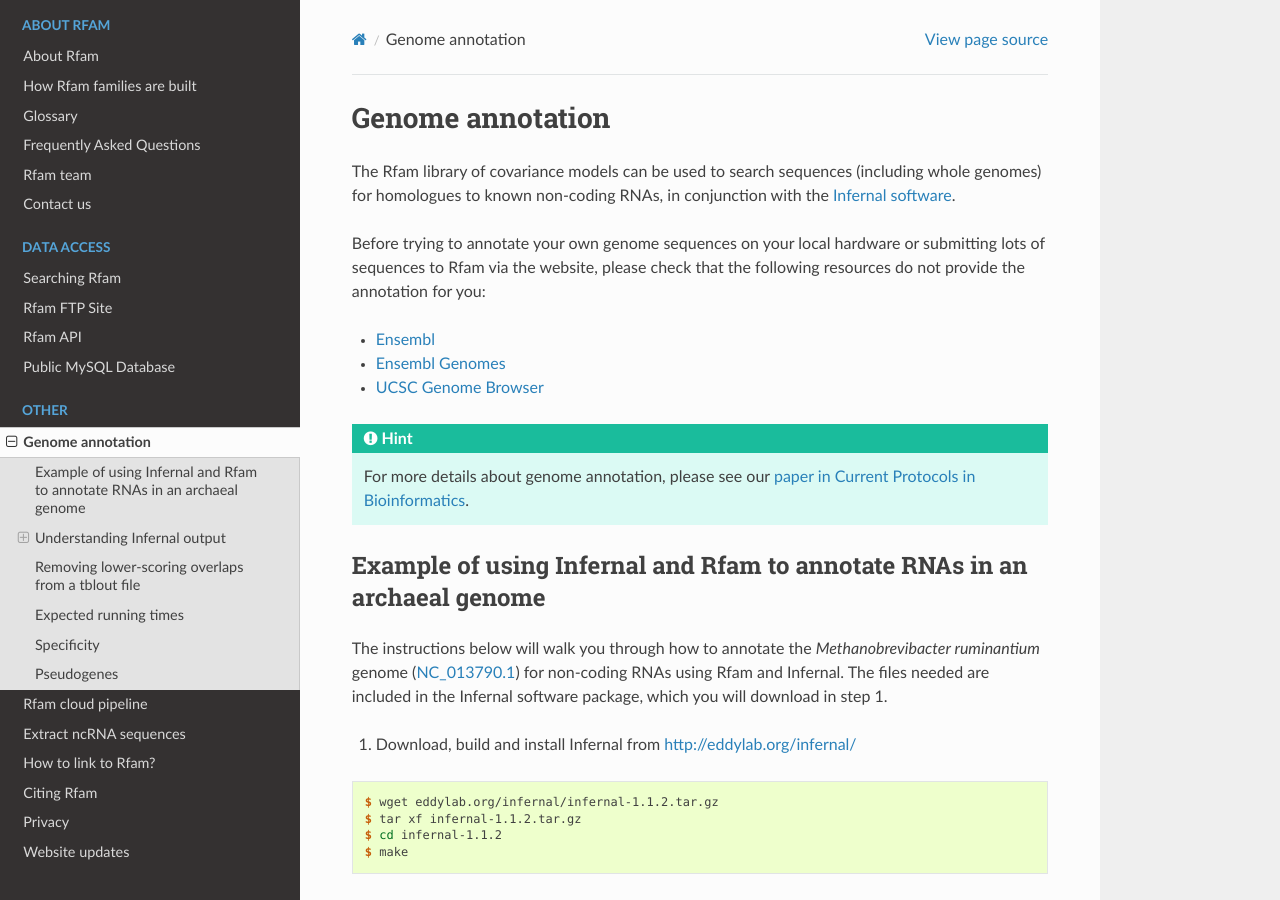
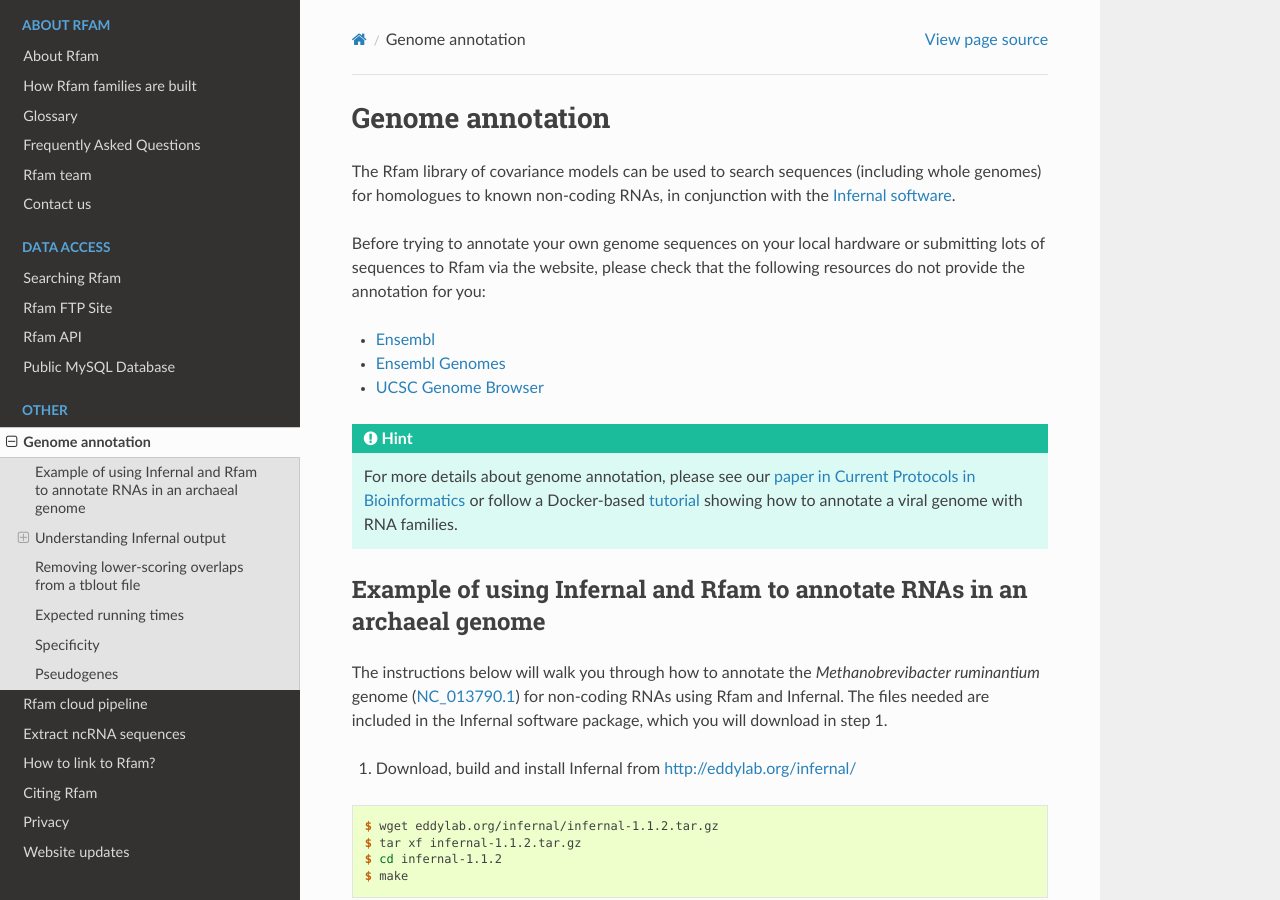
Before and after one commit to Rfam/rfam-docs, a Sphinx documentation site: the page built from docs/source/genome-annotation.rst, in a window 1280 px wide and 900 px high. Built offline with Sphinx 7.4.7 and the Read the Docs theme 2.0.0, drawn with Linux system fonts in a browser that asks for light colours.

Commit message:
Add a link to the Infernal docker-based tutorial

```diff
--- a/docs/source/genome-annotation.rst
+++ b/docs/source/genome-annotation.rst
@@ -16,7 +16,7 @@ check that the following resources do not provide the annotation for you:
 * `UCSC Genome Browser <http://www.genome.ucsc.edu/>`_
 
 .. HINT::
-  For more details about genome annotation, please see our `paper in Current Protocols in Bioinformatics <https://www.ncbi.nlm.nih.gov/pmc/articles/PMC6754622/#S22>`_.
+  For more details about genome annotation, please see our `paper in Current Protocols in Bioinformatics <https://www.ncbi.nlm.nih.gov/pmc/articles/PMC6754622/#S22>`_ or follow a Docker-based `tutorial <https://rfam.github.io/rfam-tutorials/>`_ showing how to annotate a viral genome with RNA families.
 
 Example of using Infernal and Rfam to annotate RNAs in an archaeal genome
 -------------------------------------------------------------------------
```
